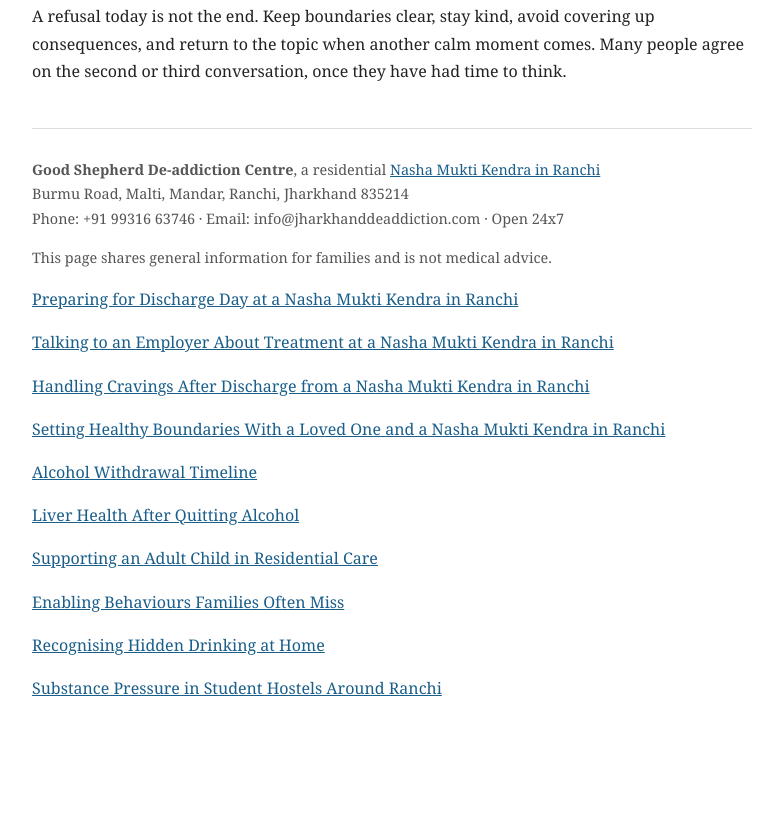
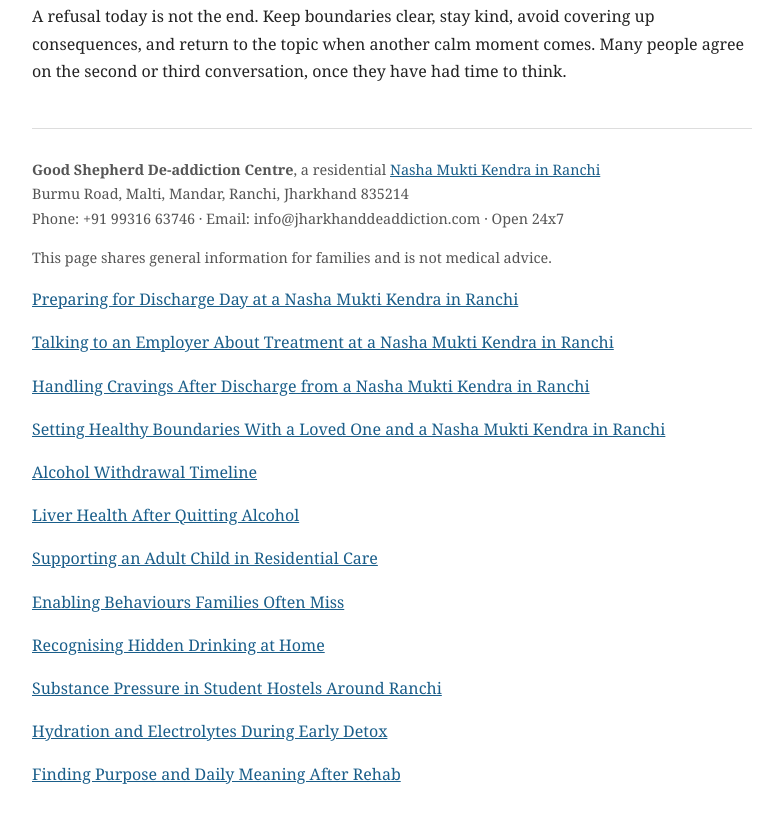
Before and after one commit to nashamuktikendraranchi/nashamuktikendraranchi.github.io, a plain HTML site: page index.html in a window 1280 px wide. Shown: the part 1446-2268 px from the top of the page, without its empty margins (248-1022 px from the left). Before the commit the page ends 2188 px from the top, so only its background shows below. Drawn offline with Linux system fonts and the light colour scheme.

Commit message:
Add links for hydration and purpose after rehab

```diff
--- a/index.html
+++ b/index.html
@@ -53,5 +53,6 @@ Phone: +91 99316 63746 &middot; Email: info@jharkhanddeaddiction.com &middot; Op
   <p><a href="04-enabling-behaviours.html">Enabling Behaviours Families Often Miss</a></p>
   <p><a href="05-hidden-drinking-at-home.html">Recognising Hidden Drinking at Home</a></p>
   <p><a href="06-ranchi-hostel-substance-pressure.html">Substance Pressure in Student Hostels Around Ranchi</a></p>
-
+<p><a href="25-hydration-during-early-detox.html">Hydration and Electrolytes During Early Detox</a></p>
+<p><a href="26-purpose-after-rehab.html">Finding Purpose and Daily Meaning After Rehab</a></p>
 </body></html>
```
